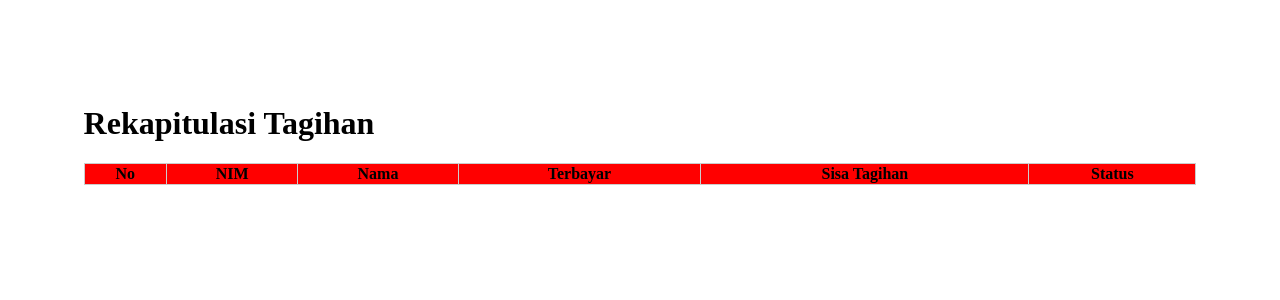
After one commit to ghilman6/Link-N-Match, a Yii app: template views/rekap-tagihan/rekap_tagihan.php in a window 1280 px wide. The commit adds this page. Shown: the top 300 px of the page. Run offline with PHP 8.4 and a stand-in for Yii, Linux system fonts and the light colour scheme; the template is opened without the code that fills it, so the values that code supplies are empty; some libraries are stand-ins or nearby versions.

Commit message:
file error

```diff
--- a/views/layouts/header.php
+++ b/views/layouts/header.php
@@ -35,13 +35,13 @@ use yii\helpers\Html;
                 <ul class="nav navbar-nav">
                     <li class="dropdown user user-menu">
                         <a href="#" class="dropdown-toggle" data-toggle="dropdown">
-                            <img src="<?= $directoryAsset ?>/img/user2-160x160.jpg" class="user-image" alt="User Image" />
+                            <img src="<?= $directoryAsset ?>/img/avatar2.png" class="user-image" alt="User Image" />
                             <span class="hidden-xs">TIFANY NABARIAN</span>
                         </a>
                         <ul class="dropdown-menu">
                             <!-- User image -->
                             <li class="user-header">
-                                <img src="<?= $directoryAsset ?>/img/user2-160x160.jpg" class="img-circle" alt="User Image" />
+                                <img src="<?= $directoryAsset ?>/img/avatar2.png" class="img-circle" alt="User Image" />
                                 <p>
                                     TIFANNY NABARIAN <small>DOSEN</small>
                                 </p>
--- a/views/rekap-tagihan/_form.php
+++ b/views/rekap-tagihan/_form.php
@@ -14,9 +14,9 @@ use yii\widgets\ActiveForm;
 
     <?= $form->field($model, 'nim')->textInput() ?>
 
-    <?= $form->field($model, 'terbayar')->textInput() ?>
+    <?= $form->field($model, 'terbayar')->textInput(['maxlength' => true]) ?>
 
-    <?= $form->field($model, 'sisa_tagihan')->textInput() ?>
+    <?= $form->field($model, 'sisa_tagihan')->textInput(['maxlength' => true]) ?>
 
     <?= $form->field($model, 'idstatus')->textInput() ?>
 
--- a/views/rekap-tagihan/index.php
+++ b/views/rekap-tagihan/index.php
@@ -16,6 +16,7 @@ $this->params['breadcrumbs'][] = $this->title;
 
     <p>
         <?= Html::a('Create Rekap Tagihan', ['create'], ['class' => 'btn btn-success']) ?>
+        <?= Html::a('Export PDF', ['export-pdf'], ['class'=>'btn btn-success']); ?>
     </p>
 
     <?php // echo $this->render('_search', ['model' => $searchModel]); ?>
--- /dev/null
+++ b/views/rekap-tagihan/rekap_tagihan.php
@@ -0,0 +1,58 @@
+<!DOCTYPE html>
+<html>
+<head>
+    <title>Print Invoice</title>
+    <style>
+        .page
+        {
+            padding:2cm;
+        }
+        table
+        {
+            border-spacing:0;
+            border-collapse: collapse;
+            width:100%;
+        }
+
+        table td, table th
+        {
+            border: 1px solid #ccc;
+        }
+
+		table th
+        {
+            background-color:red;
+        }
+    </style>
+</head>
+<body>
+    <div class="page">
+        <h1>Rekapitulasi Tagihan</h1>
+        <table border="0">
+        <tr>
+                <th>No</th>
+                <th>NIM</th>
+                <th>Nama</th>
+                <th>Terbayar</th>
+                <th>Sisa Tagihan</th>
+                <th>Status</th>
+        </tr>
+        <?php
+        $no = 1;
+        foreach($dataProvider->getModels() as $tagihan){
+        ?>
+        <tr>
+                <td><?= $no++ ?></td>
+                <td><?= $tagihan->nim ?></td>
+                <td><?= $tagihan->nim0->name ?></td>
+                <td><?= $tagihan->terbayar ?></td>
+                <td><?= $tagihan->sisa_tagihan ?></td>
+                <td><?= $tagihan->idstatus0->name ?></td>
+        </tr>
+        <?php
+        }
+        ?>
+        </table>
+    </div>
+</body>
+</html>
```
Also changed, not shown: controllers/RekapTagihanController.php (+14 -0 lines), models/RekapTagihan.php (+6 -3 lines), models/RekapTagihanSearch.php (+5 -3 lines).
